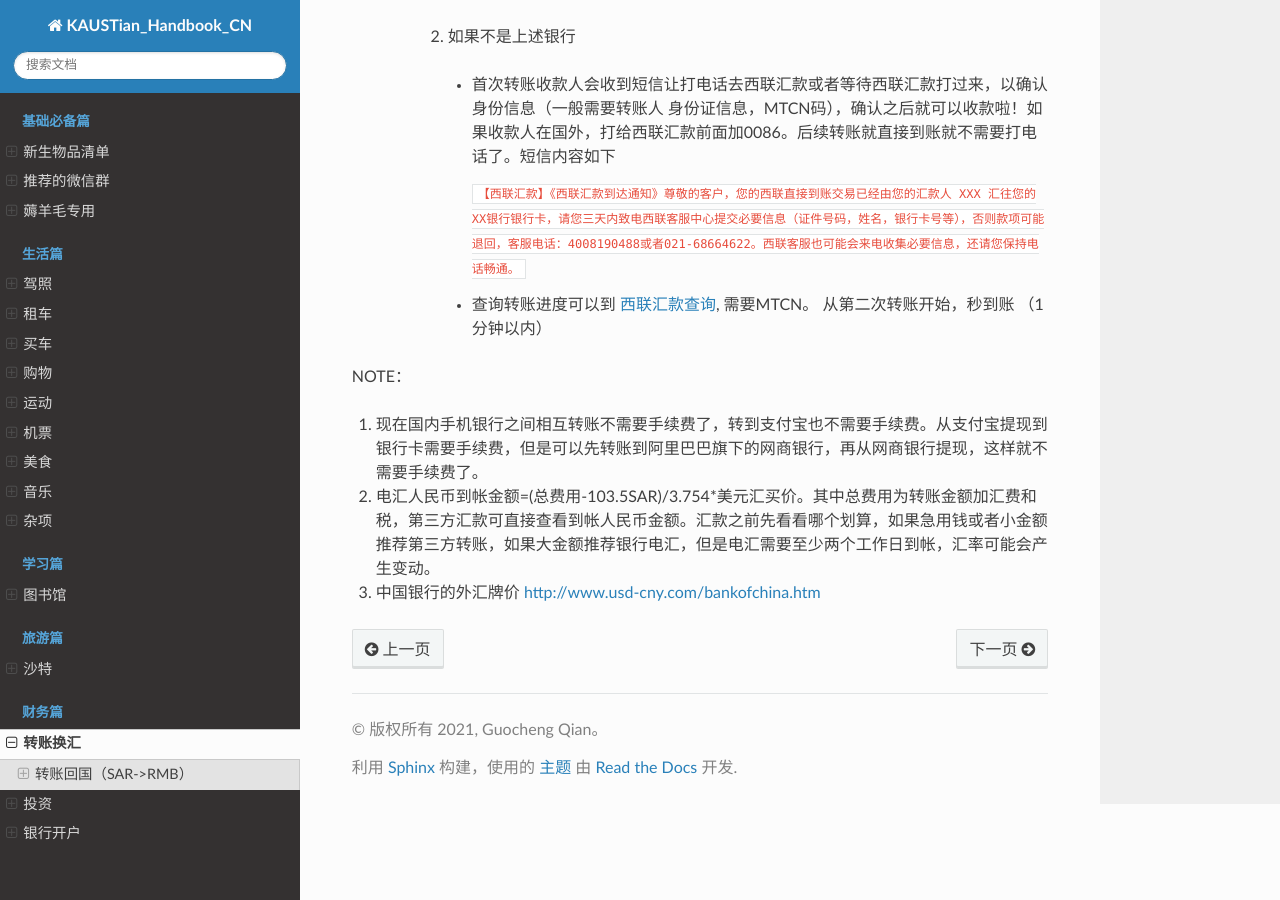
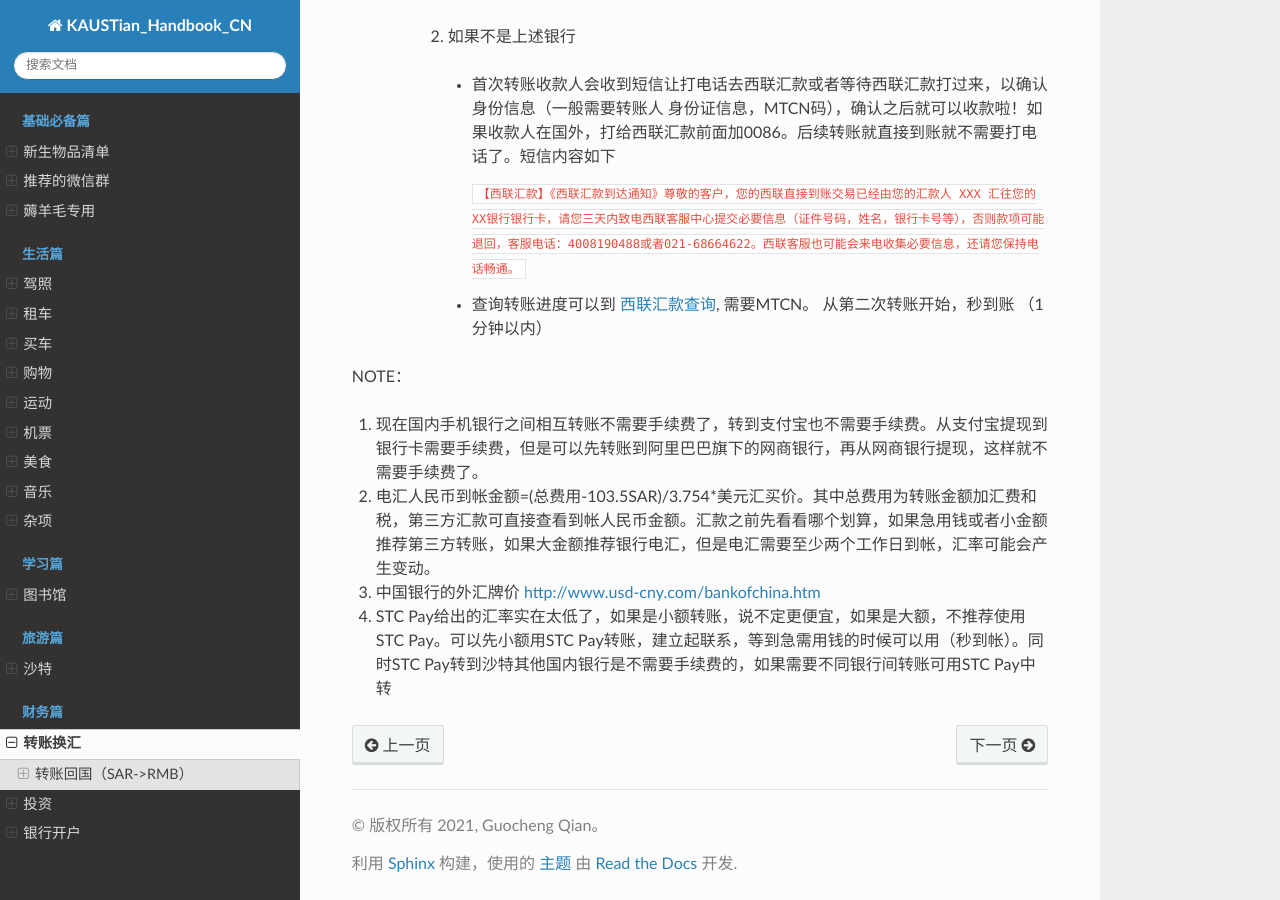
Before and after one commit to guochengqian/KAUSTian_Handbook_CN, a Sphinx documentation site: the page built from docs/content/finance/transfer.rst, in a window 1280 px wide and 900 px high, scrolled down 2593 px. Built offline with Sphinx 7.4.7 and the Read the Docs theme 2.0.0, drawn with Linux system fonts in a browser that asks for light colours.

Commit message:
Update transfer.rst

```diff
--- a/docs/content/finance/transfer.rst
+++ b/docs/content/finance/transfer.rst
@@ -110,3 +110,4 @@ NOTE：
 1. 现在国内手机银行之间相互转账不需要手续费了，转到支付宝也不需要手续费。从支付宝提现到银行卡需要手续费，但是可以先转账到阿里巴巴旗下的网商银行，再从网商银行提现，这样就不需要手续费了。
 2. 电汇人民币到帐金额=(总费用-103.5SAR)/3.754*美元汇买价。其中总费用为转账金额加汇费和税，第三方汇款可直接查看到帐人民币金额。汇款之前先看看哪个划算，如果急用钱或者小金额推荐第三方转账，如果大金额推荐银行电汇，但是电汇需要至少两个工作日到帐，汇率可能会产生变动。
 3. 中国银行的外汇牌价 http://www.usd-cny.com/bankofchina.htm
+4. STC Pay给出的汇率实在太低了，如果是小额转账，说不定更便宜，如果是大额，不推荐使用STC Pay。可以先小额用STC Pay转账，建立起联系，等到急需用钱的时候可以用（秒到帐）。同时STC Pay转到沙特其他国内银行是不需要手续费的，如果需要不同银行间转账可用STC Pay中转
```
